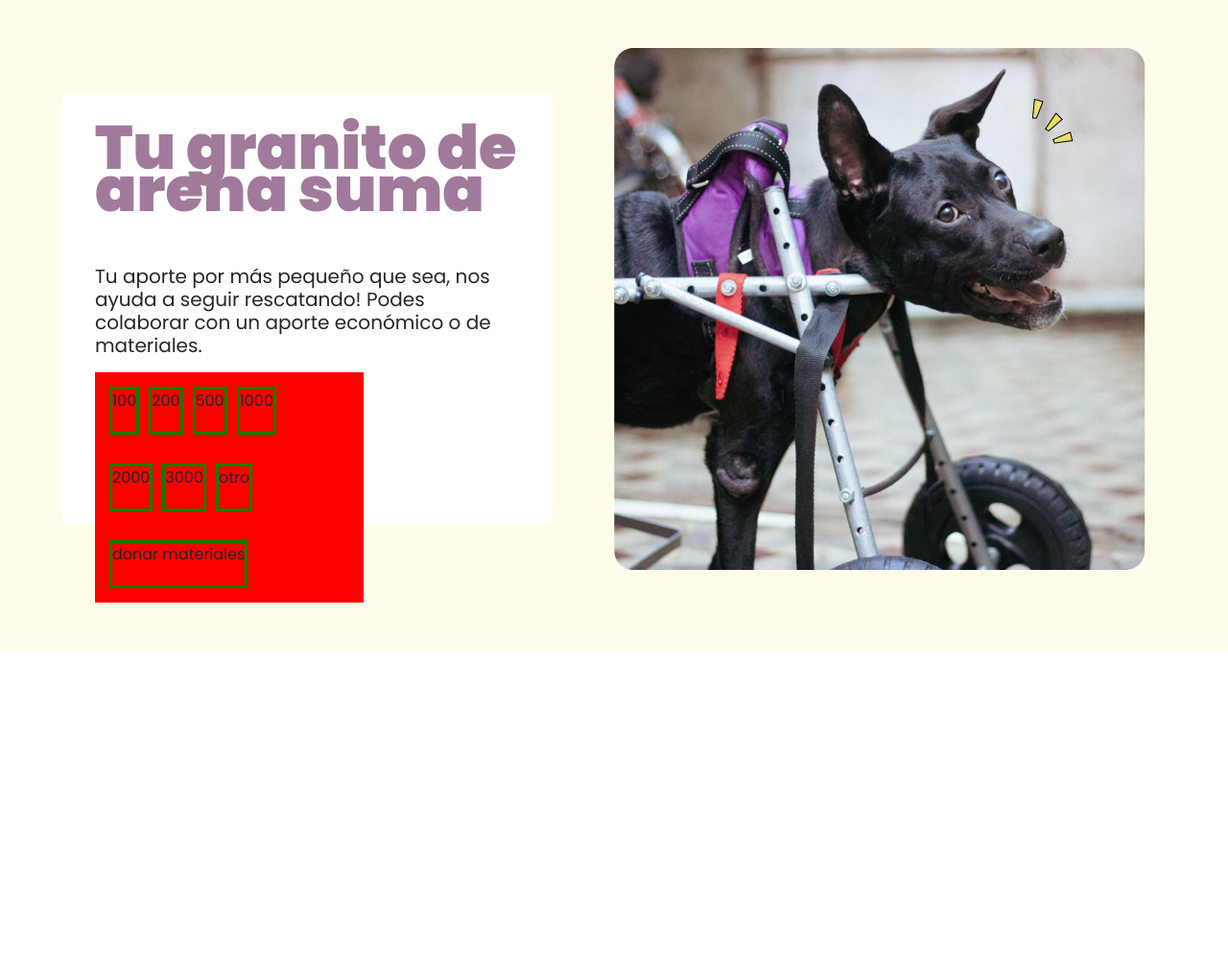
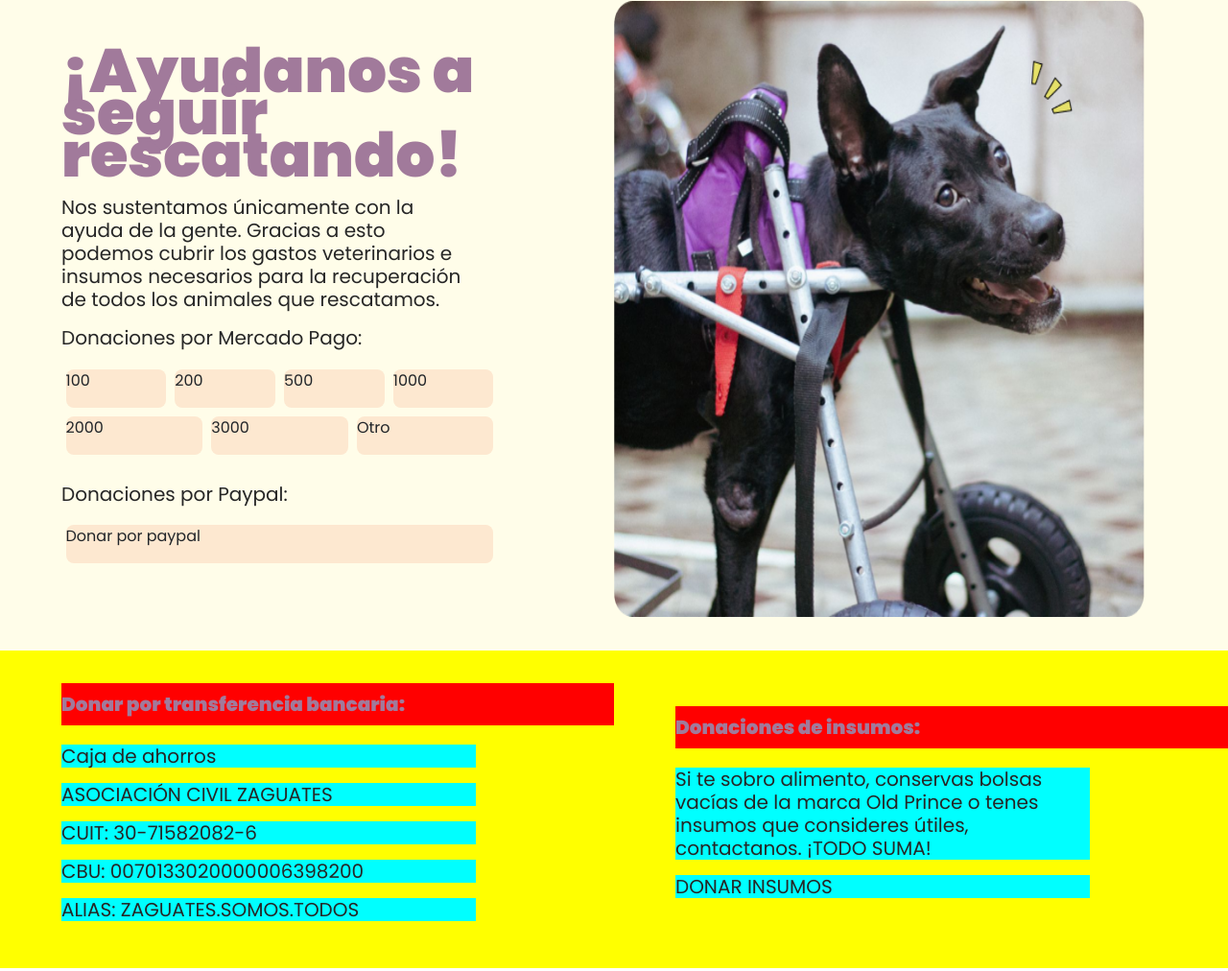
Before and after one commit to nachorosa/zaguates, a website: page index.html in a window 1280 px wide. Shown: the part 3580-4592 px from the top of the page at 96% size. Drawn offline with nearby package versions, Linux system fonts and the light colour scheme.

Commit message:
avances nuevos

```diff
--- a/index.html
+++ b/index.html
@@ -39,8 +39,9 @@
 
 
                 <!-- Boton hamburguesa -->
-                <button class="navbar-toggler botonColapseNav" type="button" data-bs-toggle="collapse" data-bs-target="#navbarNav"
-                    aria-controls="navbarNav" aria-expanded="false" aria-label="Toggle navigation">
+                <button class="navbar-toggler botonColapseNav" type="button" data-bs-toggle="collapse"
+                    data-bs-target="#navbarNav" aria-controls="navbarNav" aria-expanded="false"
+                    aria-label="Toggle navigation">
                     <span class="navbar-toggler-icon"></span>
                 </button>
                 <!-- Botones del navbar -->
@@ -57,15 +58,15 @@
                             <a class="nav-link active nav-item navbar__boton--home--ruta" href="#">Voluntariado</a>
                         </li>
                         <li class="nav-item navbar__boton--home px-2">
-                            <a class="nav-link active navbar__boton--home--ruta" aria-current="page"
-                                href="#">Tienda</a>
+                            <a class="nav-link active navbar__boton--home--ruta" aria-current="page" href="#">Tienda</a>
                         </li>
                         <li class="nav-item navbar__boton--home px-2">
                             <a class="nav-link active navbar__boton--home--ruta" aria-current="page"
                                 href="#">Donaciones</a>
                         </li>
                         <li class="nav-item dropdown px-2">
-                            <a class="nav-link dropdown-toggle active" href="#" id="navbarDropdownMenuLink" role="button" data-bs-toggle="dropdown"aria-expanded="false">
+                            <a class="nav-link dropdown-toggle active" href="#" id="navbarDropdownMenuLink"
+                                role="button" data-bs-toggle="dropdown" aria-expanded="false">
                                 Información
                             </a>
                             <ul class="dropdown-menu " aria-labelledby="navbarDropdownMenuLink">
@@ -78,7 +79,7 @@
                     </ul>
                     <div class="mx-4 ">
                         <a href="#"><img src="./img/Icons/gmail.svg" alt="instagram" class="hover__effect"></a>
-                        <a href="#"><img src="./img/Icons/facebook.svg" alt="facebook"  class="hover__effect"></a>
+                        <a href="#"><img src="./img/Icons/facebook.svg" alt="facebook" class="hover__effect"></a>
                         <a href="#"><img src="./img/Icons/instagram.svg" alt="gmail" class="hover__effect"></a>
                     </div>
                 </div>
@@ -102,7 +103,7 @@
 
         <!-- banner -->
         <section class="banner">
-            <div  class="banner-body">
+            <div class="banner-body">
                 <div class="banner-texto">
 
                     <h2>COMPRAR FOMENTA EL MALTRATO, ADOPTAR SALVA VIDAS</h2>
@@ -119,8 +120,12 @@
                 <div data-aos="flip-left" data-aos-duration="2000" class="nosotros-texto">
                     <h2>Nosotros</h2>
                     <br><br>
-                    <p>Zaguates nació en 2014 por Dolores y Macarena, dos mujeres que venían salvando animales de forma individual y decidieron aunar esfuerzo para tener un mayor alcance. En  el 2017, con  el reconocimiento de la gente lograron formar la asociación civil sin fines de lucro que continúa creciendo a día de hoy.
-                    Actualmente somos un grupo de 15 voluntarias que comparten el  respeto y la pasión por los animales.
+                    <p>Zaguates nació en 2014 por Dolores y Macarena, dos mujeres que venían salvando animales de forma
+                        individual y decidieron aunar esfuerzo para tener un mayor alcance. En el 2017, con el
+                        reconocimiento de la gente lograron formar la asociación civil sin fines de lucro que continúa
+                        creciendo a día de hoy.
+                        Actualmente somos un grupo de 15 voluntarias que comparten el respeto y la pasión por los
+                        animales.
                     </p>
                 </div>
 
@@ -139,7 +144,7 @@
         </section>
 
         <!-- razones para adoptar -->
-        <section  >
+        <section>
 
 
             <div class="adoptar">
@@ -159,7 +164,8 @@
                         </div>
                         <div class="col">
 
-                            <img src="./multimedia/img/razonesParaAdoptar/Despues.png" class="img-fluid" alt="rita_despues">
+                            <img src="./multimedia/img/razonesParaAdoptar/Despues.png" class="img-fluid"
+                                alt="rita_despues">
 
                         </div>
 
@@ -167,11 +173,12 @@
 
                     <p>Involucrate y formáparte del cambio.</p>
                 </div>
-                <div data-aos="flip-left" data-aos-duration="2000" class="adoptar-texto">
+
+                <!-- <div data-aos="flip-left" data-aos-duration="2000" class="adoptar-texto">
                     <h2>Razones para adoptar</h2>
                     <br><br>
                     <p>Lorem ipsum dolor sit amet, consectetur adipiscing elit. Convallis viverra pharetra, nulla nunc, tellus. Quis laoreet nullam egestas nullam. Etiam praesent nisl tortor, et etiam nam. Bibendum pretium volutpat erat morbi tellus lorem nec id.ulis fermentum.</p>
-                </div>
+                </div> -->
 
 
             </div>
@@ -181,38 +188,37 @@
 
 
         <!-- donaciones -->
-        <section  >
+        <section>
 
 
             <div class="donar">
 
+                <div class="donar-texto">
 
-
-                <div data-aos="flip-left" data-aos-duration="2000" class="donar-texto">
+                    <div>
+                        <h2>¡Ayudanos a seguir rescatando!</h2>
+                        <p>Nos sustentamos únicamente con la ayuda de la gente. Gracias a esto podemos cubrir los gastos veterinarios e insumos necesarios para la recuperación de todos los animales que rescatamos.</p>
+                    </div>
 
                     <div>
 
-                                            <h2>Tu granito de arena suma</h2>
-                                            <br><br>
-                                            <p>Tu aporte por más pequeño que sea, nos ayuda a seguir rescatando! Podes colaborar con un aporte económico o de materiales.</p>
-
-                    </div>
-
                         <div>
-                        <div>
+                            <p>Donaciones por Mercado Pago:</p>
                             <div class="donar-botones">
-                                <div class="donar-botones-btn">100</div>
-                                <div class="donar-botones-btn">200</div>
-                                <div class="donar-botones-btn">500</div>
-                                <div class="donar-botones-btn">1000</div>
+                                <div class="donar-botones-btn1">100</div>
+                                <div class="donar-botones-btn1">200</div>
+                                <div class="donar-botones-btn1">500</div>
+                                <div class="donar-botones-btn1">1000</div>
                             </div>
                             <div class="donar-botones">
-                                <div class="donar-botones-btn">2000</div>
-                                <div class="donar-botones-btn">3000</div>
-                                <div class="donar-botones-btn">otro</div>
+                                <div class="donar-botones-btn2">2000</div>
+                                <div class="donar-botones-btn2">3000</div>
+                                <div class="donar-botones-btn2">Otro</div>
                             </div>
+                            <br>
+                            <p>Donaciones por Paypal:</p>
                             <div class="donar-botones">
-                                <div class="donar-botones-btn">donar materiales</div>
+                                <div class="donar-botones-btn3">Donar por paypal</div>
                             </div>
                         </div>
                     </div>
@@ -221,8 +227,8 @@
 
 
 
-                <div class="donar-imagen">
-                    <img class="donar-imagen__img" src="./img/donar.png" alt="">
+                <div>
+                    <img class="donar-imagen" src="./img/donar.png" alt="">
                 </div>
 
             </div>
@@ -230,6 +236,30 @@
 
         </section>
 
+        <!-- transferencia -->
+        <section>
+
+
+            <div class="transferencia">
+                <div class="transferencia_texto">
+                    <h2>Donar por transferencia bancaria:</h2>
+                    <p>Caja de ahorros</p>
+                    <p>ASOCIACIÓN CIVIL ZAGUATES</p>
+                    <p>CUIT: 30-71582082-6</p>
+                    <p>CBU: 0070133020000006398200</p>
+                    <p>ALIAS: ZAGUATES.SOMOS.TODOS</p>
+                </div>
+
+                <div class="transferencia_texto">
+                    <h2>Donaciones de insumos:</h2>
+                    <p>Si te sobro alimento, conservas bolsas vacías de la marca Old Prince o tenes insumos que consideres útiles, contactanos. ¡TODO SUMA!</p>
+                    <div class="transferencia_texto_btn">
+                        <p>DONAR INSUMOS</p>
+                    </div>
+                </div>
+
+            </div>
+        </section>
 
         <!-- sumate al equipo -->
         <section class="equipo">
@@ -257,9 +287,12 @@
         </div>
 
         <div class="footer_redes_img">
-                <a href="malito:info.zaguates@gmail.com" target="_blank"><img src="./img/Icons/gmail.svg" alt="icono de mail" class="iconoFooter"></a>
-                <a href="https://www.facebook.com/zaguates.refugio/" target="_blank"><img src="./img/Icons/facebook.svg" alt="icono de facebook" class="iconoFooter"></a>
-                <a href="https://www.instagram.com/zaguatesrefugio" target="_blank"><img src="./img/Icons/instagram.svg" alt="icono de instagram" class="iconoFooter" ></a>
+            <a href="malito:info.zaguates@gmail.com" target="_blank"><img src="./img/Icons/gmail.svg"
+                    alt="icono de mail" class="iconoFooter"></a>
+            <a href="https://www.facebook.com/zaguates.refugio/" target="_blank"><img src="./img/Icons/facebook.svg"
+                    alt="icono de facebook" class="iconoFooter"></a>
+            <a href="https://www.instagram.com/zaguatesrefugio" target="_blank"><img src="./img/Icons/instagram.svg"
+                    alt="icono de instagram" class="iconoFooter"></a>
         </div>
 
     </footer>
--- a/scss/components/_main.scss
+++ b/scss/components/_main.scss
@@ -187,40 +187,102 @@ $color5: #262626;
   grid-template-columns: 1fr 1fr;
   align-items:center;
 
+
+
+
 &-botones{
-  background-color: red;
-  height: 80px;
-  width: 280px;
+  // background-color: red;
   display: flex;
-  padding: 10px;
+  width: 455px;
+  &-btn1{
+    height: 40px;
+    width: 100%;
+    border-radius: 8px;
+    background-color: #FDE8D0;
+    margin: 1%;
+  }
 
-  &-btn{
-    border: solid 3px green;
-    margin: 5px
+  &-btn2{
+    height: 40px;
+    width: 100%;
+    border-radius: 8px;
+    background-color: #FDE8D0;
+    margin: 1%;
+
+  }
+
+  &-btn3{
+    height: 40px;
+    width: 100%;
+    border-radius: 8px;
+    background-color: #FDE8D0;
+    margin: 1%;
   }
 }
 
+&-imagen{
+  width: 553px;
+  height: 642px;
+}
+
 &-texto{
+    margin-left: 10%;
 
-    margin-left: 10%;
-    margin-right: 10%;
-    border: solid 3px white;
-    background-color: white;
-    border-radius: 10px;
-    padding: 5%;
     text-align: left;
-    height: 450px;
-
+    // height: 90%;
+    // background-color: yellow;
     & h2{
       color: $color4;
       font-family: Poppins;
       font-size: 64px;
       font-weight: 800;
       line-height: 44px;
-      letter-spacing: 0em;
       text-align: left;
+      margin-bottom: 20px;
+
+  }
+
+  & p{
+    // background-color: red;
+    color: $color5;
+    font-family: Poppins;
+    font-size: 20px;
+    font-weight: 400;
+    line-height: 24px;
+    text-align: left;
+    // background-color: blue;
+    margin-right: 25%;
+    // background-color: aqua;
+}
+}
+}
+
+// transferencia
+
+.transferencia {
+  background-color: #FDE8D0;
+  height: 331px;
+  width: 100%;
 
 
+  display: grid;
+  grid-template-rows: 1fr ;
+  grid-template-columns: 1fr 1fr;
+  align-items:center;
+  background-color: yellow;
+
+ &_texto{
+    margin-left: 10%;
+    text-align: left;
+    & h2{
+      color: $color4;
+      font-family: Poppins;
+      font-size: 20px;
+      font-weight: 800;
+      line-height: 44px;
+      text-align: left;
+      margin-bottom: 20px;
+      background-color: red;
   }
 
   & p{
@@ -229,11 +291,12 @@ $color5: #262626;
     font-size: 20px;
     font-weight: 400;
     line-height: 24px;
-    letter-spacing: 0em;
     text-align: left;
-
+    margin-right: 25%;
+    background-color: aqua;
 }
 }
+
 }
 
 // equipo
```
Also changed, not shown: scss/style.css, 1 other file. Lines whose indentation alone changed are shown as unchanged.
